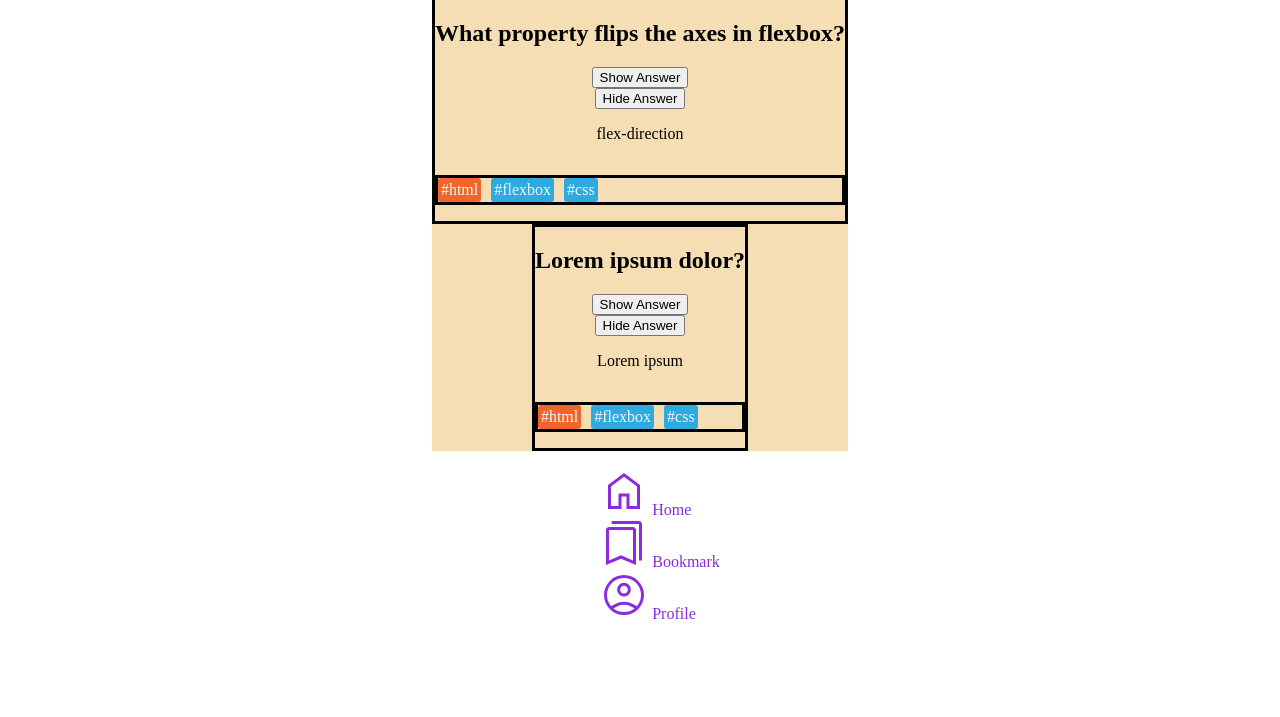
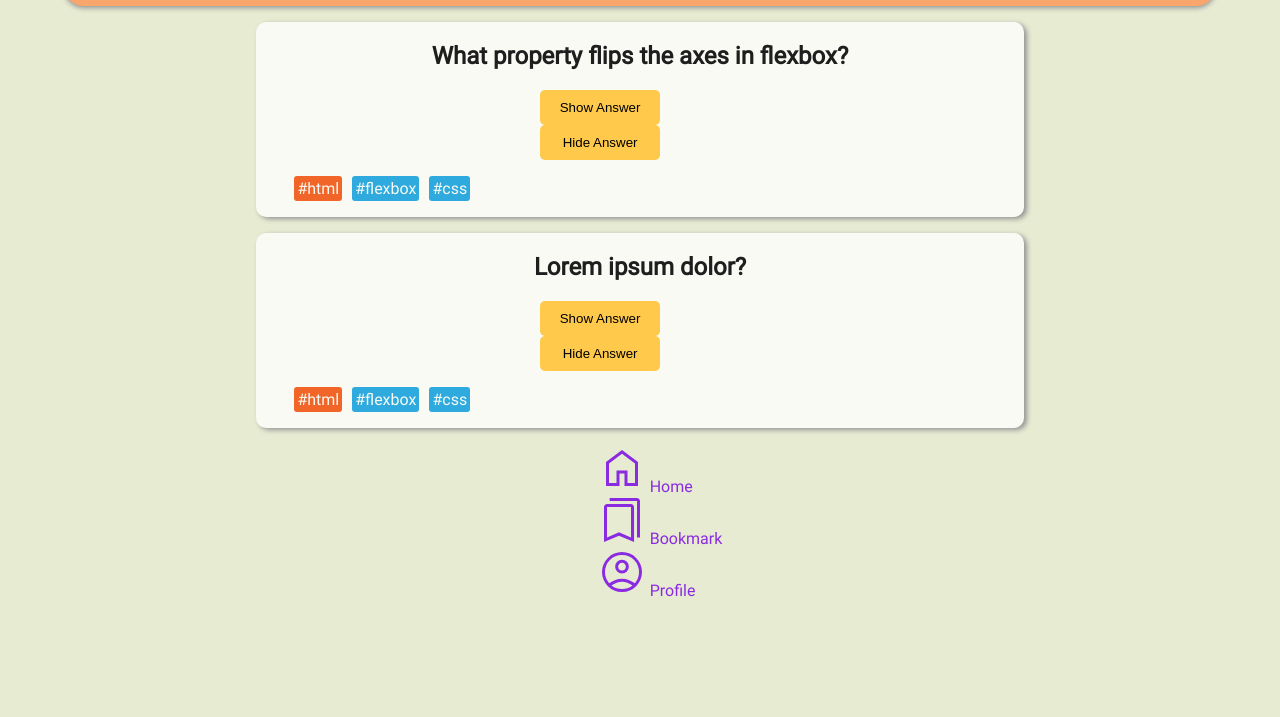
Before and after one commit to Long-HaHoang/recap-project-1, a plain HTML site: page index.html in a window 1280 px wide. Shown: the part 83-800 px from the top of the page. Drawn offline with Linux system fonts and the light colour scheme.

Commit message:
feat: card style

```diff
--- a/css/styles.css
+++ b/css/styles.css
@@ -4,11 +4,36 @@
 
 :root {
   --clr: gray;
-  --bgc: beige;
+  --bgc: rgb(30, 30, 30);
   --nbg: rgb(233, 232, 232);
   --html: #f16528;
   --css: #2eaade;
   --js: #ffd93a;
+
+  --plt1: #f9faf4;
+  --plt2: #e6ebd2;
+  --plt3: #4a6163;
+  --plt4: #f9a66c;
+  --plt5: #ffc94b;
+  --plt6: #f17a7e;
+}
+
+/* roboto-regular - latin */
+@font-face {
+  font-family: "Roboto";
+  font-style: normal;
+  font-weight: 400;
+  src: url("../fonts/roboto-v30-latin-regular.eot"); /* IE9 Compat Modes */
+  src: local(""),
+    url("../fonts/roboto-v30-latin-regular.eot?#iefix")
+      format("embedded-opentype"),
+    /* IE6-IE8 */ url("../fonts/roboto-v30-latin-regular.woff2") format("woff2"),
+    /* Super Modern Browsers */ url("../fonts/roboto-v30-latin-regular.woff")
+      format("woff"),
+    /* Modern Browsers */ url("../fonts/roboto-v30-latin-regular.ttf")
+      format("truetype"),
+    /* Safari, Android, iOS */
+      url("../fonts/roboto-v30-latin-regular.svg#Roboto") format("svg"); /* Legacy iOS */
 }
 
 body {
@@ -17,47 +42,94 @@ body {
   flex-direction: column;
   justify-content: center;
   align-items: center;
+  font-family: "Roboto";
+  background-color: var(--plt2);
 }
 
 header {
+  margin-top: 0.5em;
   display: flex;
   justify-content: center;
   align-items: center;
-  background-color: var(--bgc);
-  width: 100%;
+  background-color: var(--plt4);
+  box-shadow: 0 2px 5px rgb(148, 148, 148);
+  width: 90%;
+  border-radius: 20px;
+  color: var(--bgc);
 }
 
 main {
-  background-color: wheat;
+  /* background-color: wheat; */
+  margin-top: 1em;
   display: flex;
   flex-direction: column;
+  justify-content: space-around;
   align-items: center;
+  gap: 1em;
+  width: 60%;
+  height: 90%;
 }
 
 .q_card {
+  background-color: var(--plt1);
   position: relative;
-  border: solid;
+  border-radius: 10px;
+  box-shadow: 3px 2px 5px rgb(148, 148, 148);
   display: flex;
   flex-direction: column;
   justify-content: center;
   align-items: center;
+  width: 100%;
+  color: var(--bgc);
+}
+
+.q_card_quest {
+  text-align: center;
+  width: 60%;
+}
+
+.button_container {
+  display: flex;
+  /* border: solid; */
+  flex-direction: column;
+  align-items: center;
+  gap: 10px;
+  width: 50%;
+}
+
+.button_answer {
+  padding: 10px;
+  border-radius: 5px;
+  background-color: var(--plt5);
+  border: none;
+  cursor: pointer;
+  width: 60%;
+}
+
+.p_answer {
+  display: none;
+  /* visibility: hidden; */
+  background-color: var(--bgc);
+  width: 50%;
+  height: auto;
+  text-align: center;
 }
 
 .q_card ul {
   padding: 0;
-  border: solid;
+
   display: flex;
   justify-content: flex-start;
   list-style-type: none;
   gap: 10px;
-  width: 100%;
+  flex-wrap: wrap;
+  width: 90%;
 }
 
 .q_card ul li {
-  /* border: solid black; */
   padding: 3px;
   border-radius: 3px;
-  color: aliceblue;
+  color: var(--plt1);
 }
 
 .li__html {
--- a/index.html
+++ b/index.html
@@ -13,10 +13,12 @@
     </header>
     <main>
       <section class="q_card">
-        <h2>What property flips the axes in flexbox?</h2>
-        <button class="button_answer">Show Answer</button>
-        <button>Hide Answer</button>
-        <p>flex-direction</p>
+        <h2 class="q_card_quest">What property flips the axes in flexbox?</h2>
+        <div>
+          <button class="button_answer">Show Answer</button>
+          <button class="button_answer">Hide Answer</button>
+        </div>
+        <p class="p_answer">flex-direction</p>
         <ul>
           <li class="li__html">#html</li>
           <li class="li__css">#flexbox</li>
@@ -25,9 +27,17 @@
       </section>
       <section class="q_card">
         <h2>Lorem ipsum dolor?</h2>
-        <button>Show Answer</button>
-        <button>Hide Answer</button>
-        <p>Lorem ipsum</p>
+        <div>
+          <button class="button_answer">Show Answer</button>
+          <button class="button_answer">Hide Answer</button>
+        </div>
+
+        <p class="p_answer">
+          Lorem ipsum, dolor sit amet consectetur adipisicing elit. Accusamus
+          culpa consectetur, labore voluptatem error asperiores nobis omnis,
+          voluptatibus soluta, iste blanditiis ab illo eligendi alias nesciunt!
+          Et officiis mollitia delectus.
+        </p>
         <ul>
           <li class="li__html">#html</li>
           <li class="li__css">#flexbox</li>
```
